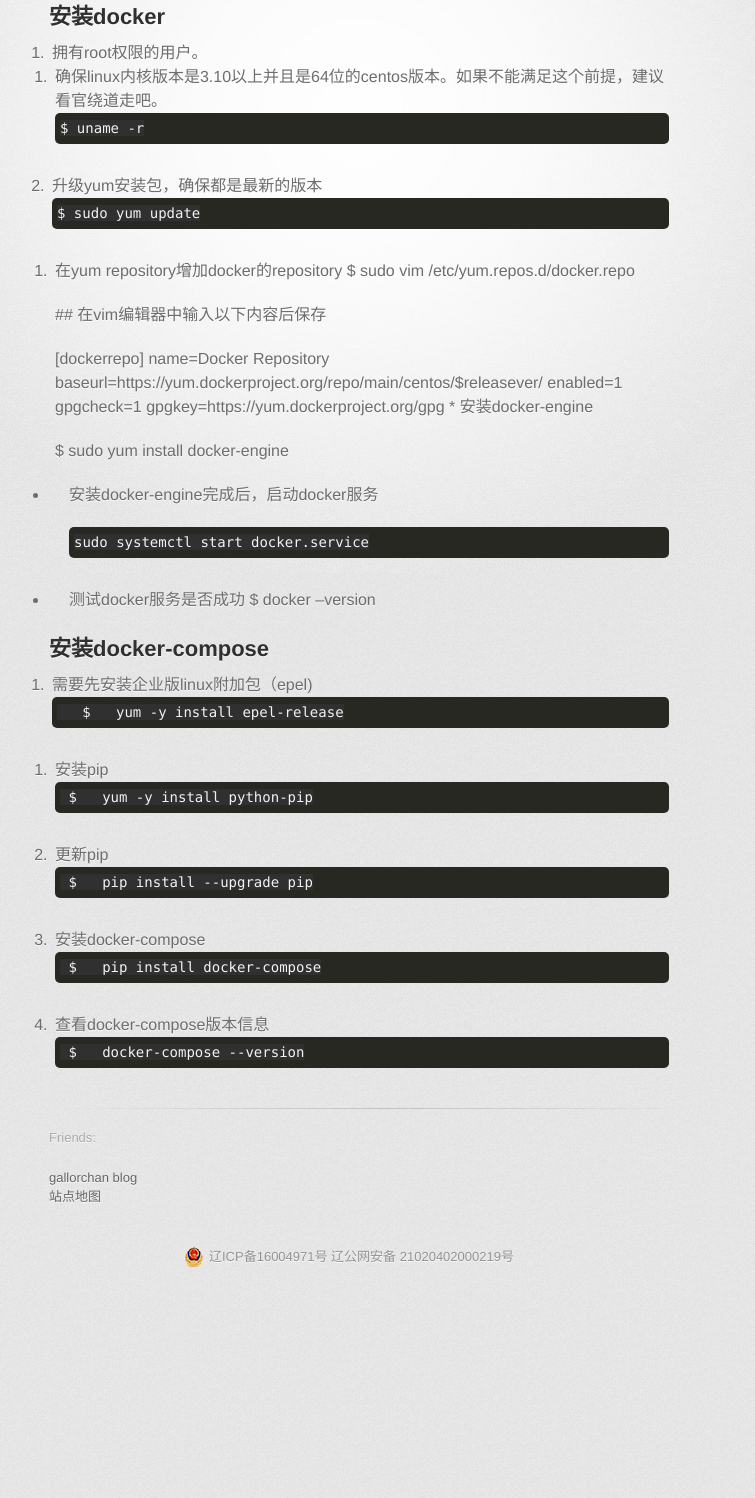
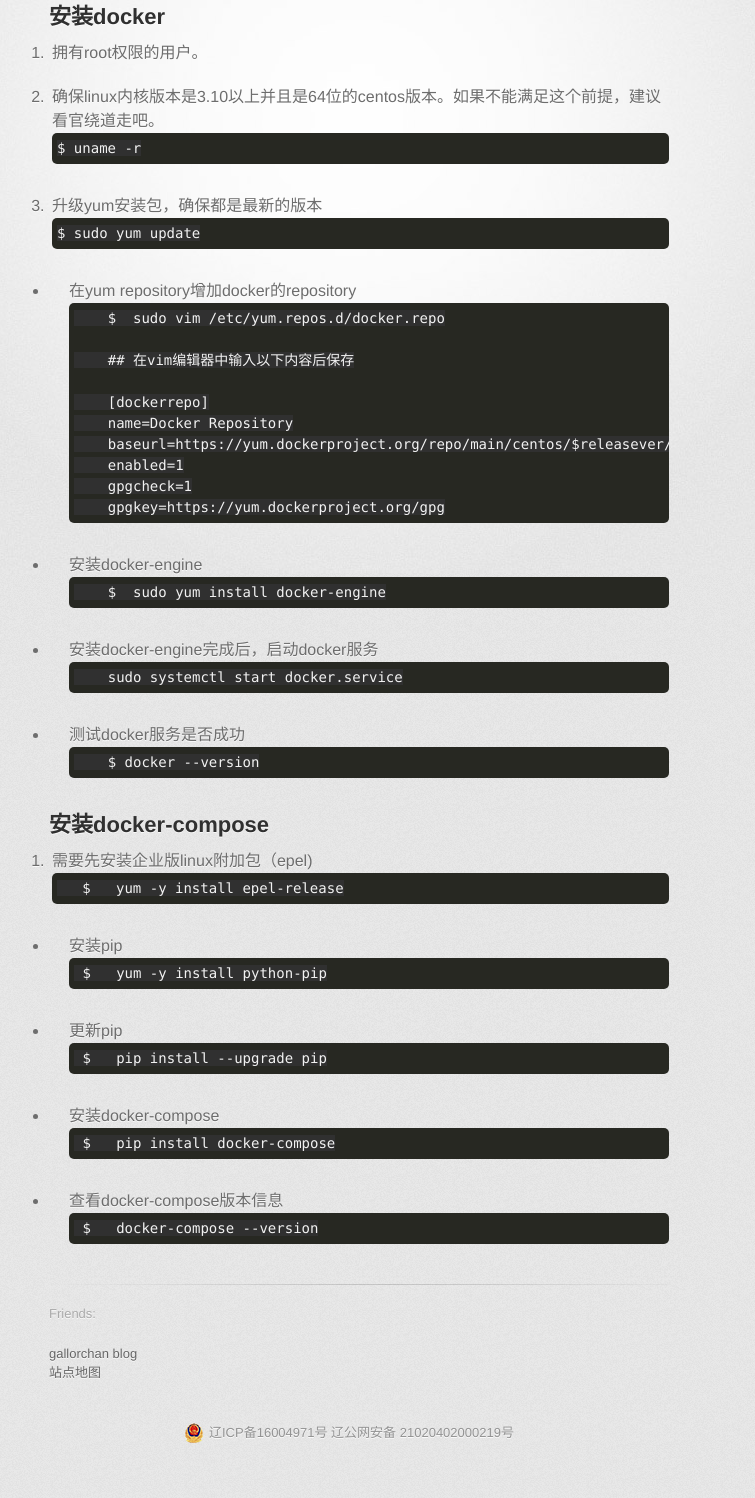
Before and after one commit to ilimei/ilimei.github.io, a Jekyll site: the page built from _posts/2017-08-01-dockerinstall.md, in a window 1280 px wide. Shown: the whole page, without its empty margins (281-1036 px from the left). Built offline with Jekyll 4.4.1, drawn with Linux system fonts in a browser that asks for light colours; comment, search, counter and statistics services are not loaded; before the commit the page ends 1322 px from its top, so only the background shows below that; some of the changed lines change nothing that is shown.

Commit message:
t
修改

````diff
--- a/_posts/2017-08-01-dockerinstall.md
+++ b/_posts/2017-08-01-dockerinstall.md
@@ -8,17 +8,22 @@
 
 
 ## 安装docker
+
 1. 拥有root权限的用户。
-* 确保linux内核版本是3.10以上并且是64位的centos版本。如果不能满足这个前提，建议看官绕道走吧。
+
+2. 确保linux内核版本是3.10以上并且是64位的centos版本。如果不能满足这个前提，建议看官绕道走吧。
 ```
 $ uname -r
 ```
+
 
 1. 升级yum安装包，确保都是最新的版本
 ```
 $ sudo yum update
 ```
+
 * 在yum repository增加docker的repository
+```
       $  sudo vim /etc/yum.repos.d/docker.repo
 
       ## 在vim编辑器中输入以下内容后保存
@@ -29,34 +34,45 @@
       enabled=1
       gpgcheck=1
       gpgkey=https://yum.dockerproject.org/gpg
+```
+
 * 安装docker-engine
-
+```
       $  sudo yum install docker-engine
+```
 
 * 安装docker-engine完成后，启动docker服务
+```
+      sudo systemctl start docker.service
+```
 
-      sudo systemctl start docker.service
 *  测试docker服务是否成功
+```
 	   $ docker --version
+```
 
 ## 安装docker-compose
 
 1. 需要先安装企业版linux附加包（epel)
- ```
+```
       $   yum -y install epel-release
 ```
+
 * 安装pip
 ```
  $   yum -y install python-pip
 ```
+
 * 更新pip
 ```
  $   pip install --upgrade pip
 ```
+
 * 安装docker-compose
 ```
  $   pip install docker-compose
 ```
+
 * 查看docker-compose版本信息
 ```
  $   docker-compose --version
````
